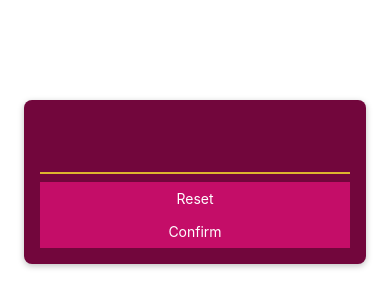
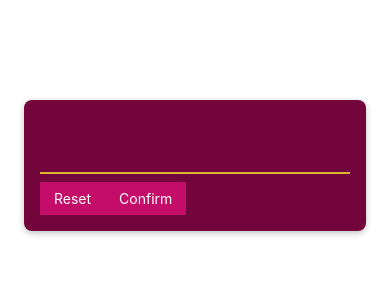
Before and after one commit to Ind0Pacific/mini-game, a React Native app: screen / in a window 390 px wide. Shown: the top 308 px of the page. Built offline with nearby package versions, Linux system fonts and the light colour scheme.

Commit message:
Button style reformat.

```diff
--- a/screens/StartGameScreen.js
+++ b/screens/StartGameScreen.js
@@ -11,8 +11,14 @@ function StartGameScreen() {
         autoCapitalize="none"
         autoCorrect={false}
       />
-      <PrimaryButton>Reset</PrimaryButton>
-      <PrimaryButton>Confirm</PrimaryButton>
+      <View style={styles.buttonsContainer}>
+        <View style={styles.buttonContainer}>
+          <PrimaryButton>Reset</PrimaryButton>
+        </View>
+        <View style={styles.buttonContainer}>
+          <PrimaryButton>Confirm</PrimaryButton>
+        </View>
+      </View>
     </View>
   );
 }
@@ -20,6 +26,8 @@ export default StartGameScreen;
 
 const styles = StyleSheet.create({
   inputContainer: {
+    justifyContent: "center",
+    alignIteams: "center",
     marginTop: 100,
     marginHorizontal: 24,
     padding: 16,
@@ -40,4 +48,10 @@ const styles = StyleSheet.create({
     marginVertical: 8,
     fontWeight: "bold",
   },
+  buttonsContainer: {
+    flexDirection: "row",
+  },
+  buttonContainer: {
+
+  }
 });
```
